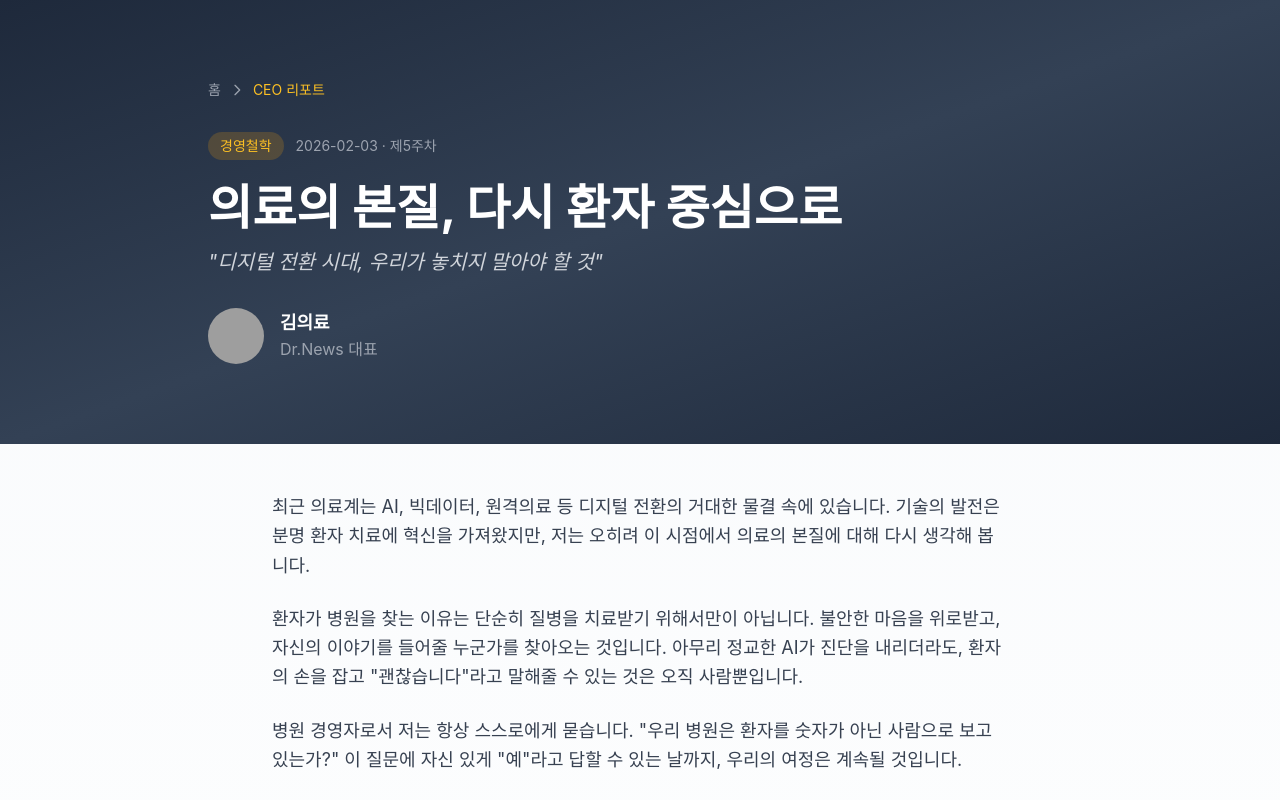
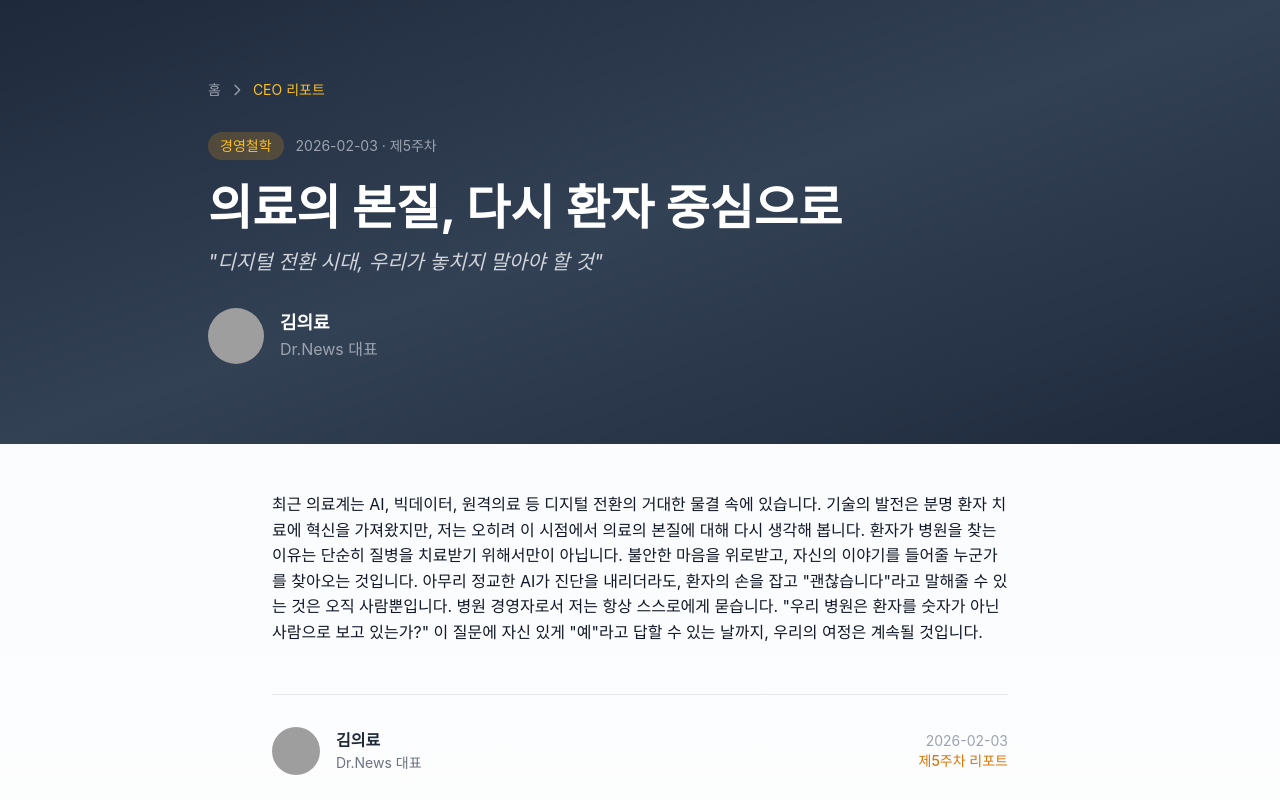
Before and after one commit to NangmanCan/renewalDrnews, a Next.js app: page /ceo-report/1 in a window 1280 px wide. Shown: the top 800 px of the page. Built offline with nearby package versions, Linux system fonts and the light colour scheme; no server answers; the database is empty; grey boxes are pictures that could not be loaded; a web font is replaced by a local one.

Commit message:
fix: CEO 리포트 상세 페이지 HTML 렌더링 수정

```diff
--- a/app/ceo-report/[id]/page.js
+++ b/app/ceo-report/[id]/page.js
@@ -95,13 +95,10 @@ export default async function CeoReportPage({ params }) {
 
       {/* 본문 */}
       <article className="max-w-3xl mx-auto px-4 py-12">
-        <div className="prose prose-lg prose-slate max-w-none">
-          {report.content.split('\n\n').map((paragraph, index) => (
-            <p key={index} className="text-gray-700 leading-relaxed mb-6 text-lg">
-              {paragraph}
-            </p>
-          ))}
-        </div>
+        <div
+          className="prose prose-lg prose-slate max-w-none [&>p]:text-gray-700 [&>p]:leading-relaxed [&>p]:mb-6 [&>p]:text-lg"
+          dangerouslySetInnerHTML={{ __html: report.content }}
+        />
 
         {/* 서명 영역 */}
         <div className="mt-12 pt-8 border-t border-gray-200">
```
